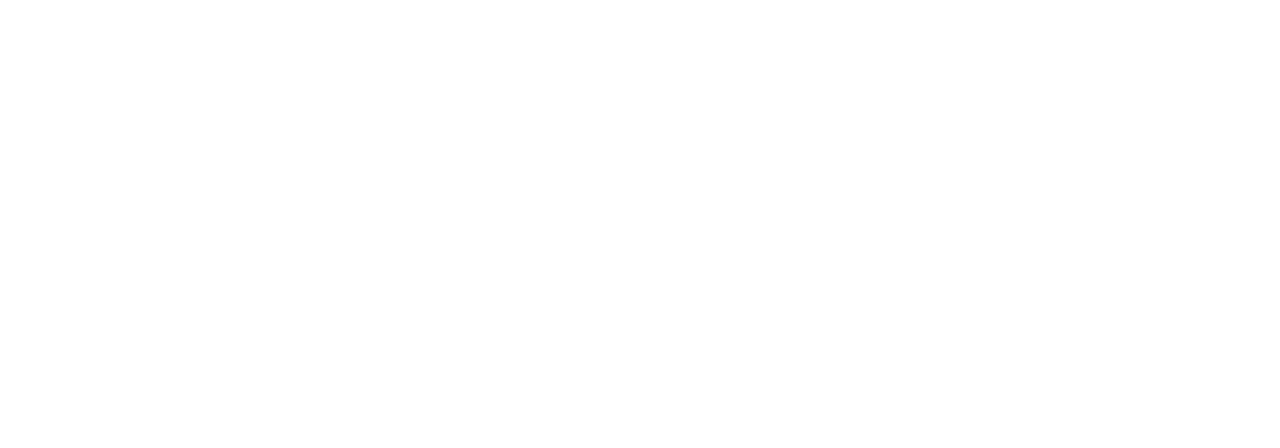
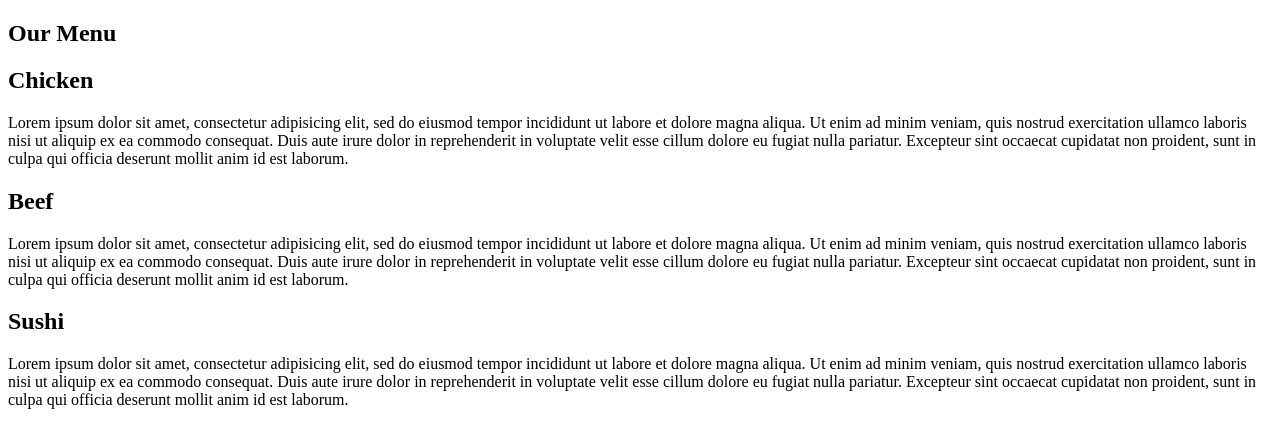
Before and after one commit to Sahiba-Khatoon/assignment, a plain HTML site: page index.html in a window 1280 px wide. Drawn offline with Linux system fonts and the light colour scheme.

Commit message:
Update index.html

```diff
--- a/index.html
+++ b/index.html
@@ -1,9 +1,43 @@
 <!DOCTYPE html>
 <html>
 <head>
-	<title></title>
+	<title>Assignment</title>
+	<meta charset="utf-8">
+	<meta  name="viewport" content="width=device-width, initial-scale=1.0">
 </head>
 <body>
+	<section class="container">
+		<h1>Our Menu</h1>
+		<div class="row">
+			<div class="column">
+				<h2>Chicken</h2>
+				<p>Lorem ipsum dolor sit amet, consectetur adipisicing elit, sed do eiusmod
+				tempor incididunt ut labore et dolore magna aliqua. Ut enim ad minim veniam,
+				quis nostrud exercitation ullamco laboris nisi ut aliquip ex ea commodo
+				consequat. Duis aute irure dolor in reprehenderit in voluptate velit esse
+				cillum dolore eu fugiat nulla pariatur. Excepteur sint occaecat cupidatat non
+				proident, sunt in culpa qui officia deserunt mollit anim id est laborum.</p>
+			</div>
+			<div class="column">
+				<h2>Beef</h2>
+				<p>Lorem ipsum dolor sit amet, consectetur adipisicing elit, sed do eiusmod
+				tempor incididunt ut labore et dolore magna aliqua. Ut enim ad minim veniam,
+				quis nostrud exercitation ullamco laboris nisi ut aliquip ex ea commodo
+				consequat. Duis aute irure dolor in reprehenderit in voluptate velit esse
+				cillum dolore eu fugiat nulla pariatur. Excepteur sint occaecat cupidatat non
+				proident, sunt in culpa qui officia deserunt mollit anim id est laborum.</p>
+			</div>
+			<div class="column">
+				<h2>Sushi</h2>
+				<p>Lorem ipsum dolor sit amet, consectetur adipisicing elit, sed do eiusmod
+				tempor incididunt ut labore et dolore magna aliqua. Ut enim ad minim veniam,
+				quis nostrud exercitation ullamco laboris nisi ut aliquip ex ea commodo
+				consequat. Duis aute irure dolor in reprehenderit in voluptate velit esse
+				cillum dolore eu fugiat nulla pariatur. Excepteur sint occaecat cupidatat non
+				proident, sunt in culpa qui officia deserunt mollit anim id est laborum.</p>
+			</div>
+		</div>
+	</section>
 
 </body>
 </html>
```
